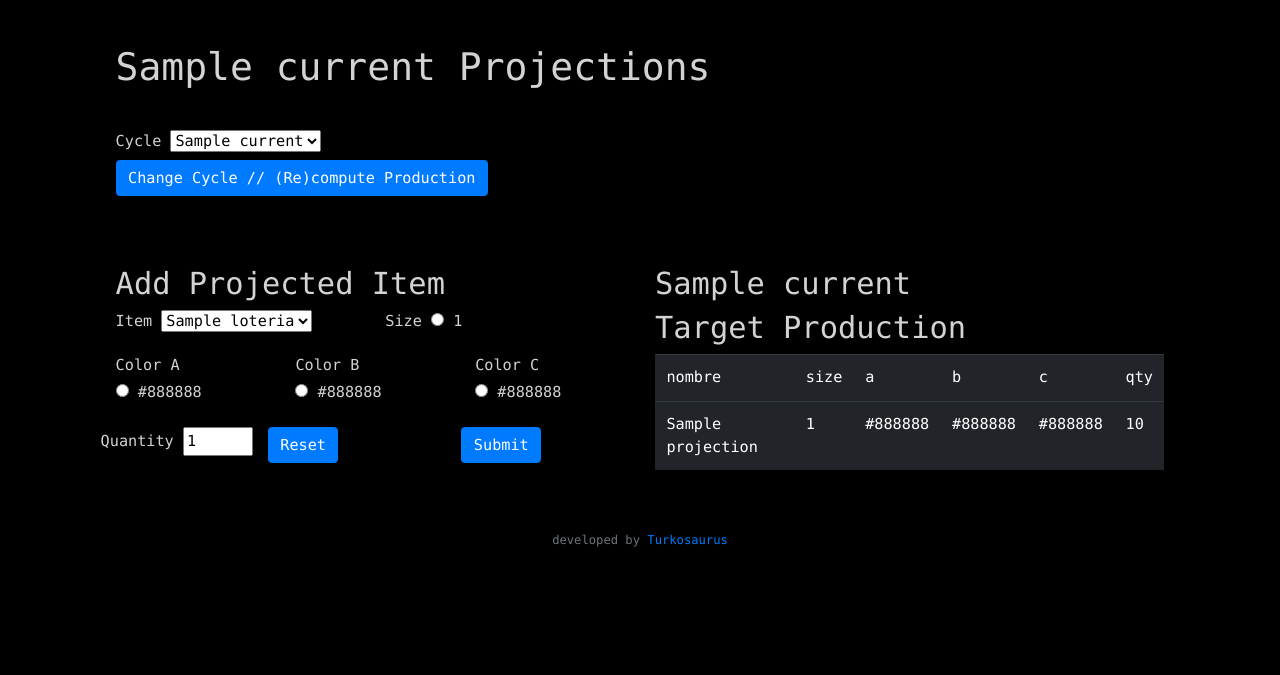
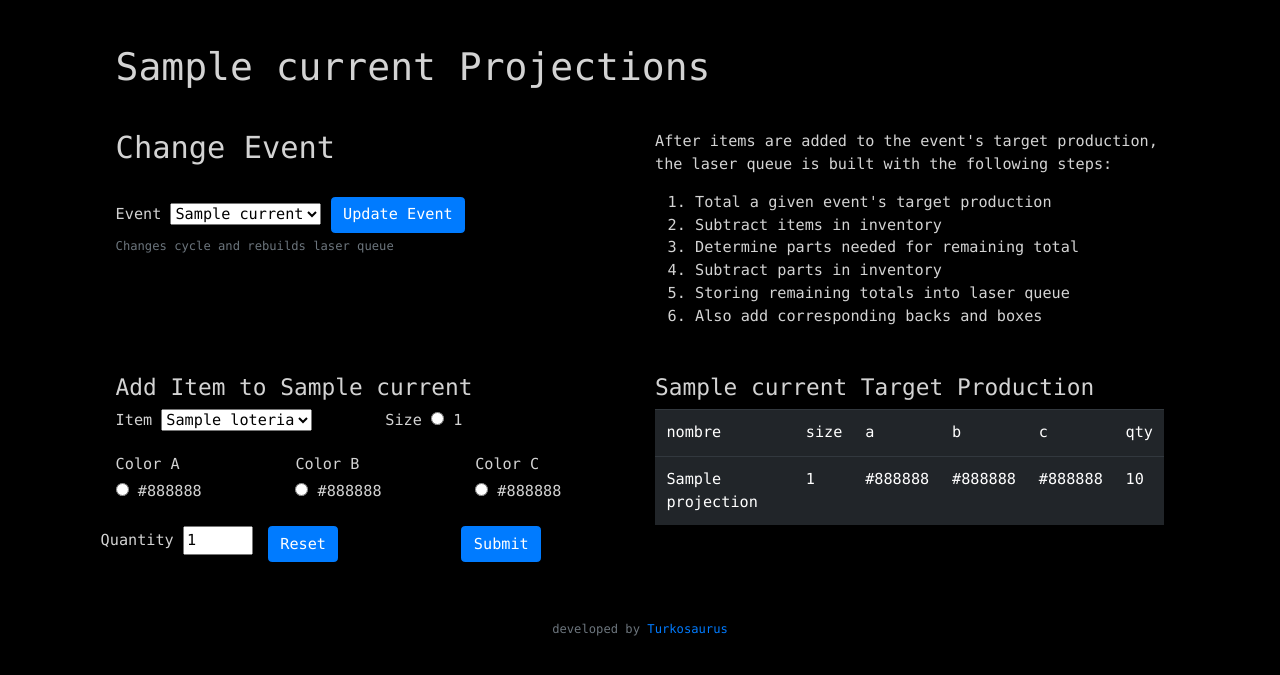
Before and after one commit to turkosaurus/nailivic, a Flask app: template templates/projections.html in a window 1280 px wide. Shown: the part 63-738 px from the top of the page. Run offline with Flask 2, Linux system fonts and the light colour scheme; the template is opened without the code that fills it: most values are stand-ins (such as "Sample title", 1, 10 or a date in 2020); some libraries are stand-ins or nearby versions.

Commit message:
added copy, more style cleanup

```diff
--- a/templates/index.html
+++ b/templates/index.html
@@ -89,7 +89,7 @@ Dashboard
 
     <!-- Forms -->
     <div class="row">
-        <div class="col-md-5 col-sm-12">
+        <div class="col-md col-sm-12">
             <!-- Make Part -->
             <form action="/" method="post">
                 <div class="row">
@@ -168,12 +168,11 @@ Dashboard
         </div>
 
         <div class="col-md-1 col-sm-0">
-
         </div>
         <br>
 
         <!-- Make Box -->
-        <div class="col-md-6 col-sm-12">
+        <div class="col-md col-sm-12">
             <form action="/box" method="post">
                 <div class="row align-items-end">
                     <div class="col">
--- a/templates/projections.html
+++ b/templates/projections.html
@@ -16,17 +16,33 @@ Projections
             <!-- Cycle Choice -->
             <form action="/admin/cycle" method="post">
                 <div class="form-group">
-                    <label for="cycle">Cycle</label>
+                    <h2>Change Event</h2>
+                    <br>
+                    <label for="cycle">Event</label>
                     <select name="cycle" id="cycle">
                         <option value="{{ current[0].id }}" title=" Created on: {{ current[0].created_on }}">{{ current[0].name }}</option>
                         {% for cycle in cycles %}
                             <option value="{{ cycle.id }}" title="Created on: {{ cycle.created_on }}" Created on: {{ current[0].created_on }}">{{ cycle.name }}</option>
                         {% endfor %}
                     </select>
-                    <button type="submit" class="btn btn-primary">Change Cycle // (Re)compute Production</button>
+                    <button type="submit" class="btn btn-primary btn-large">Update Event</button>
+                    <small id="" class="form-text text-muted">
+                        Changes cycle and rebuilds laser queue
+                    </small>
                 </div>
             </form>
             <br>
+        </div>
+        <div class="col-6">
+            <p>After items are added to the event's target production, the laser queue is built with the following steps:</p>
+            <ol>
+                <li>Total a given event's target production</li>
+                <li>Subtract items in inventory</li>
+                <li>Determine parts needed for remaining total</li>
+                <li>Subtract parts in inventory</li>
+                <li>Storing remaining totals into laser queue</li>
+                <li>Also add corresponding backs and boxes</li>
+            </ol>
         </div>
     </div>
     <hr>
@@ -35,7 +51,7 @@ Projections
         <div class="col-lg-6 col-md-12">
             <div class="row">
                 <div class="col">
-                    <h2>Add Projected Item</h2>
+                    <h4>Add Item to {{ current[0].name }}</h4>
                 </div>
             </div>
             <form action="/projections" method="post">
@@ -70,7 +86,7 @@ Projections
                 <div class="row">
 
                     <!-- Color A -->
-                    <div class="col-lg-4 col-md-6">
+                    <div class="col-md-4 col-sm-6">
                         <h6>Color A</h6>
                         <div class="form-group">
                             {% for color in colors %}
@@ -83,7 +99,7 @@ Projections
                     </div>
 
                     <!-- Color B -->
-                    <div class="col-lg-4 col-md-6">
+                    <div class="col-md-4 col-sm-6">
                         <h6>Color B</h6>
                         <div class="form-group">
                             {% for color in colors %}
@@ -96,7 +112,7 @@ Projections
                     </div>
 
                     <!-- Color C -->
-                    <div class="col-lg-4 col-md-6">
+                    <div class="col-md-4 col-sm-6">
                         <h6>Color C</h6>
                         <div class="form-group">
                             {% for color in colors %}
@@ -138,8 +154,7 @@ Projections
 
         <!-- View Current Projections -->
         <div class="col-md-6 col-sm-12">
-            <h2>{{ current[0].name }}</h2>
-            <h2>Target Production</h2>
+            <h4>{{ current[0].name }} Target Production</h4>
             <table class="table table-dark table-hover">
                 <thead>
                     <tr>
```
Also changed, not shown: templates/items.html (+8 -5 lines).
